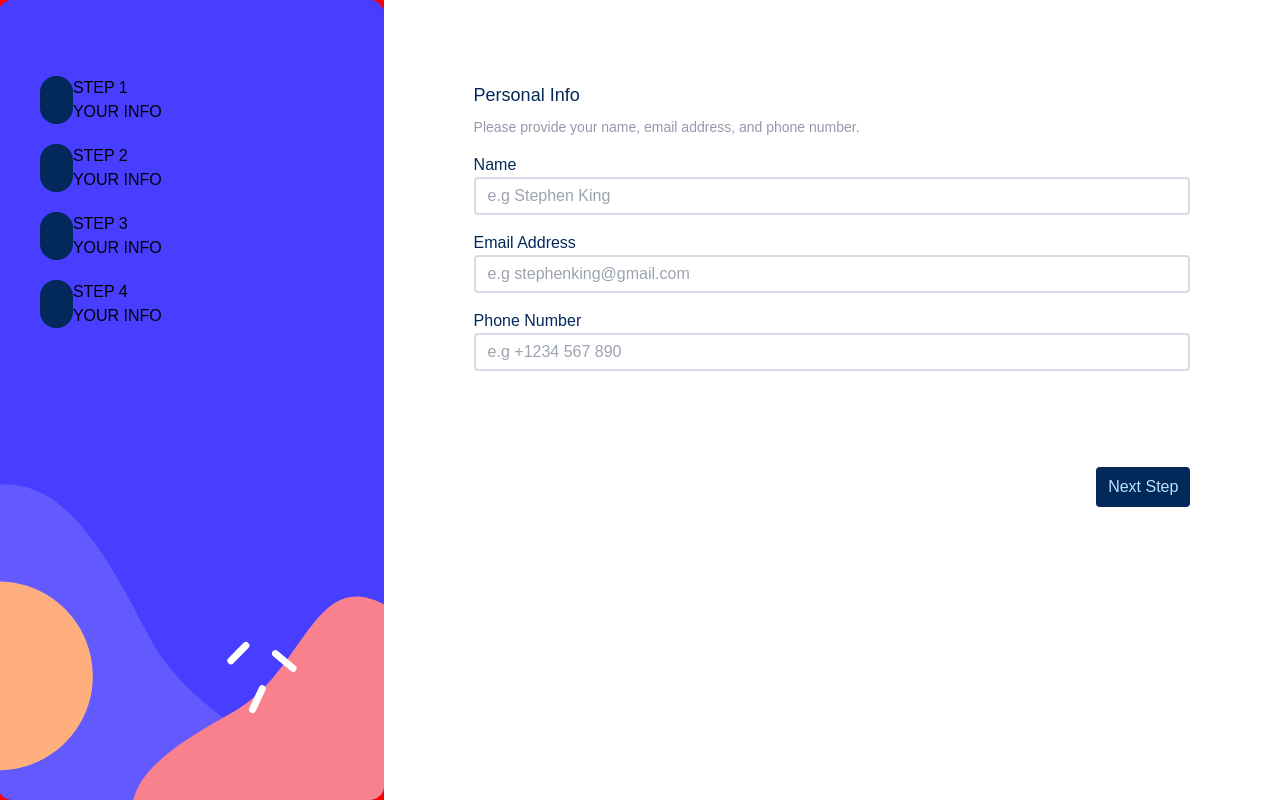
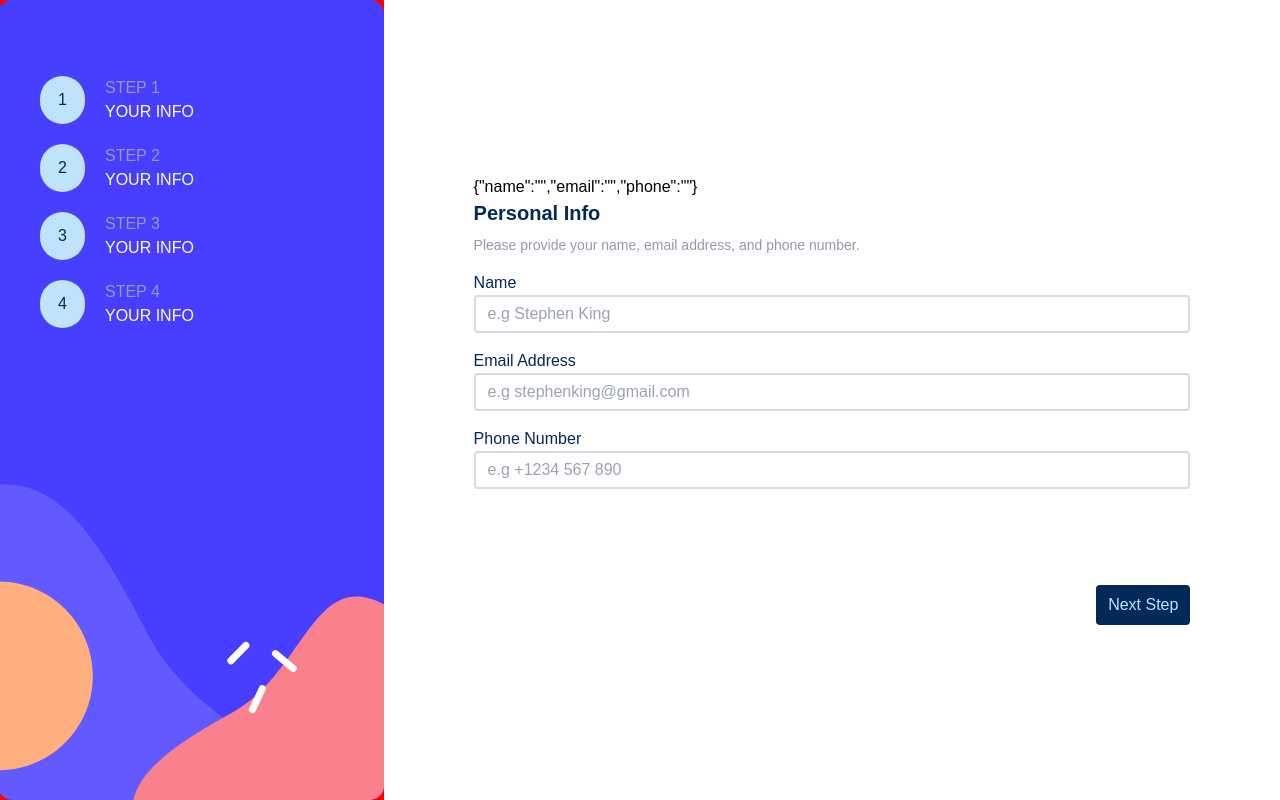
Before and after one commit to Wura-ola/multi_setup_form_page, a React (Vite) app: page / in a window 1280 px wide. Built offline with nearby package versions, Linux system fonts and the light colour scheme.

Commit message:
Form Validation

```diff
--- a/src/App.css
+++ b/src/App.css
@@ -5,4 +5,5 @@
   background-position: 100% 100%;
   width: 100%;
   background-color: red;
+  height: 100%;
 }
--- a/src/App.jsx
+++ b/src/App.jsx
@@ -9,12 +9,12 @@ import Sidebar from "./components/Sidebar";
 // const steps = [{ id: 1, component: <StepOne /> }];
 function App() {
   return (
-    <div className="flex items-center  h-screen justify-center ">
-      <div className="md:block hidden my-4  sidebar basis-[30%] h-screen ">
+    <div className="flex items-center  h-screen justify-center md:flex-row flex-col  overflow-y-scroll ">
+      <div className="  sidebar basis-[30%] ">
         <Sidebar />
       </div>
-      <div className="md:basis-[70%]  h-full   ">
-        <div className=" md:w-[80%] mx-auto mt-[9%] w-[90%]">
+      <div className="md:basis-[70%] flex h-full items-center justify-center">
+        <div className=" md:w-[80%] mx-auto mt-[9] w-[90%]">
           <StepOne />
           {/* <StepTwo />
           <StepThree />
--- a/src/components/Button.jsx
+++ b/src/components/Button.jsx
@@ -1,14 +1,7 @@
 import React from "react";
 
 function Button(props) {
-  return (
-    <button
-      className={`
-    bg-primaryMarineBlue text-PrimaryLightBlue  px-3 py-2 rounded ${props.className}`}
-    >
-      {props.text}
-    </button>
-  );
+  return <button className={props.className}>{props.text}</button>;
 }
 
 export default Button;
--- a/src/components/Input.jsx
+++ b/src/components/Input.jsx
@@ -6,6 +6,8 @@ function Input(props) {
       className="w-[100%]  border-lightGray border-2 rounded  mb-4 pl-3 py-[5px] hover:border-PrimaryPurplishBlue  outline-none"
       type={props.type}
       placeholder={props.placeholder}
+      onChange={props.handleChange}
+      name={props.name}
     />
   );
 }
--- a/src/components/Sidebar.jsx
+++ b/src/components/Sidebar.jsx
@@ -3,11 +3,13 @@ import SidebarStep from "./SidebarStep";
 
 function Sidebar() {
   return (
-    <div className="pl-10 pt-14 ">
-      <SidebarStep value="1" heading="STEP 1" info=" YOUR INFO " />
-      <SidebarStep value="2" heading="STEP 2" info=" YOUR INFO " />
-      <SidebarStep value="3" heading="STEP 3" info=" YOUR INFO " />
-      <SidebarStep value="4" heading="STEP 4" info=" YOUR INFO " />
+    <div className=" flex h-screen ">
+      <div className="pl-10 pt-14">
+        <SidebarStep value="1" heading="STEP 1" info=" YOUR INFO " />
+        <SidebarStep value="2" heading="STEP 2" info=" YOUR INFO " />
+        <SidebarStep value="3" heading="STEP 3" info=" YOUR INFO " />
+        <SidebarStep value="4" heading="STEP 4" info=" YOUR INFO " />
+      </div>
     </div>
   );
 }
--- a/src/components/SidebarStep.jsx
+++ b/src/components/SidebarStep.jsx
@@ -4,14 +4,14 @@ import Button from "./Button";
 function SidebarStep(props) {
   return (
     <div>
-      <div className="flex mt-5">
+      <div className="flex mt-5 gap-5">
         <Button
-          className=" rounded-2xl  text-primaryMarineBlue bg-PrimaryLightBlue"
+          className=" rounded-full w-[45px]  text-primaryMarineBlue bg-PrimaryLightBlue"
           text={props.value}
         />
         <div>
-          <h2 className="text-primaryLightBlue">{props.heading}</h2>
-          <h3>{props.info}</h3>
+          <h2 className="text-coolGray">{props.heading}</h2>
+          <h3 className=" text-white">{props.info}</h3>
         </div>
       </div>
     </div>
--- a/src/components/forms/step_one/index.jsx
+++ b/src/components/forms/step_one/index.jsx
@@ -1,28 +1,56 @@
-import React from "react";
+import React, { useState } from "react";
 import Input from "../../Input";
 import Button from "../../Button";
 
+const initialValues = {
+  name: "",
+  email: "",
+  phone: "",
+};
 function StepOne() {
+  const [values, setValues] = useState(initialValues);
+
+  const handleChange = (e) => {
+    setValues({ ...values, [e.target.name]: e.target.value });
+  };
+
   return (
     <div>
-      <h1 className=" text-primaryMarineBlue mb-2 text-lg">Personal Info</h1>
+      {JSON.stringify(values)}
+      <h1 className=" text-primaryMarineBlue mb-2 text-xl font-extrabold">
+        Personal Info
+      </h1>
       <p className="text-coolGray text-sm  mb-4">
-        {" "}
         Please provide your name, email address, and phone number.
       </p>
       <div>
         <label className="text-primaryMarineBlue text-md mt-4">Name</label>
-        <Input placeholder="e.g Stephen King" />
+        <Input
+          placeholder="e.g Stephen King"
+          handleChange={handleChange}
+          name="name"
+        />
         <label className="text-primaryMarineBlue text-md mt-4">
           Email Address
         </label>
-        <Input placeholder="e.g stephenking@gmail.com " />
+        <Input
+          placeholder="e.g stephenking@gmail.com"
+          handleChange={handleChange}
+          name="email"
+        />
         <label className="text-primaryMarineBlue text-md  mt-4">
           Phone Number
         </label>
-        <Input placeholder="e.g +1234 567 890" />
+        <Input
+          placeholder="e.g +1234 567 890"
+          handleChange={handleChange}
+          name="phone"
+        />
         <div className="flex justify-end pt-20">
-          <Button text="Next Step" />
+          <Button
+            className=" bg-primaryMarineBlue text-PrimaryLightBlue  px-3 py-2 rounded"
+            text="Next Step"
+          />
         </div>
       </div>
     </div>
```
Also changed, not shown: src/index.css (+4 -3 lines).
